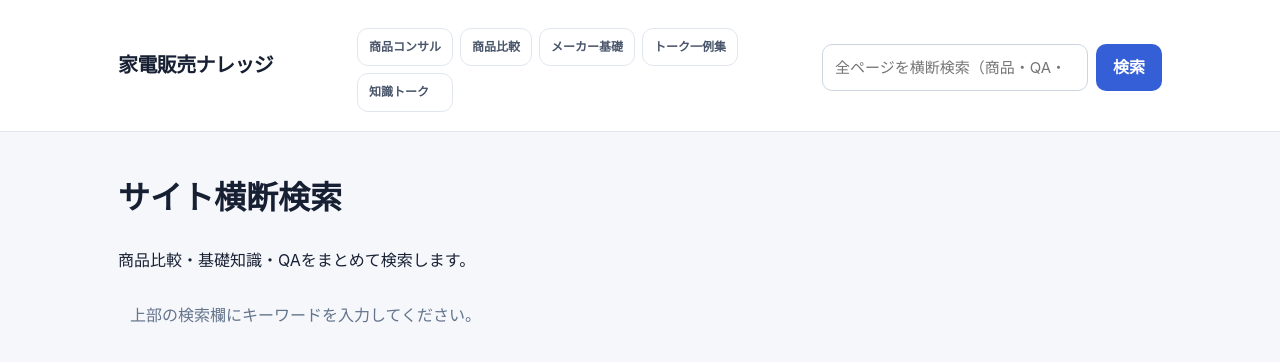
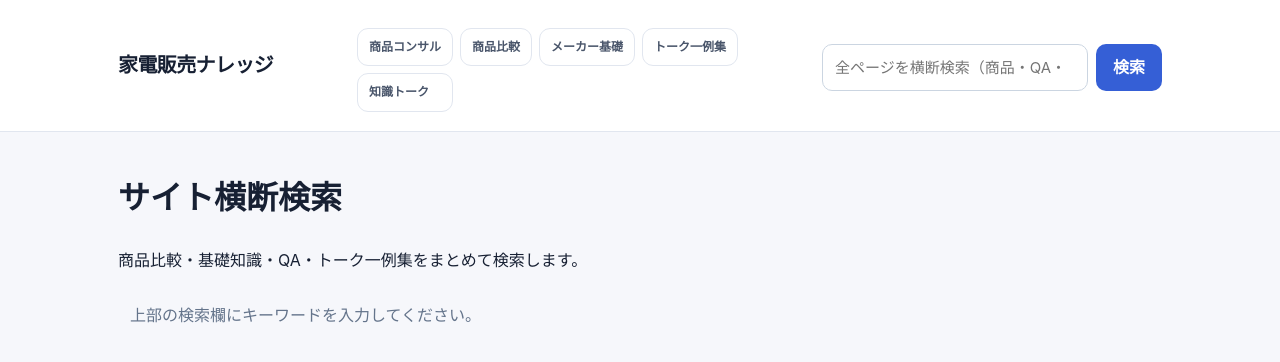
Before and after one commit to ryofukazawa324-ai/kadenhanbaigyomu, a plain HTML site: page search.html in a window 1280 px wide. Drawn offline with Linux system fonts and the light colour scheme.

Commit message:
Update global search description and cache version

```diff
--- a/search.html
+++ b/search.html
@@ -1 +1 @@
-<!doctype html><html lang="ja"><head><meta charset="utf-8"><meta name="viewport" content="width=device-width,initial-scale=1"><title>横断検索 | 家電販売ナレッジ</title><link rel="stylesheet" href="site.css"><style>.searchResult{display:block;background:#fff;border:1px solid #e1e6ef;border-radius:12px;padding:15px;margin:10px 0}.searchResult h3{margin:4px 0}.searchResult p{margin:5px 0;color:#475569}.searchType{font-size:12px;font-weight:800;color:#355fd6}.searchStatus{padding:12px;color:#64748b}.searchResult a{color:#355fd6;text-decoration:underline}</style></head><body><div id="header"></div><main class="shell"><h1>サイト横断検索</h1><p>商品比較・基礎知識・QAをまとめて検索します。</p><div id="searchStatus" class="searchStatus">検索準備中…</div><div id="searchResults"></div></main><script src="site.js"></script><script>document.getElementById('header').innerHTML=KadenSite.nav('search');</script><script src="global_search.js"></script></body></html>
+<!doctype html><html lang="ja"><head><meta charset="utf-8"><meta name="viewport" content="width=device-width,initial-scale=1"><title>横断検索 | 家電販売ナレッジ</title><link rel="stylesheet" href="site.css"><style>.searchResult{display:block;background:#fff;border:1px solid #e1e6ef;border-radius:12px;padding:15px;margin:10px 0}.searchResult h3{margin:4px 0}.searchResult p{margin:5px 0;color:#475569}.searchType{font-size:12px;font-weight:800;color:#355fd6}.searchStatus{padding:12px;color:#64748b}.searchResult a{color:#355fd6;text-decoration:underline}</style></head><body><div id="header"></div><main class="shell"><h1>サイト横断検索</h1><p>商品比較・基礎知識・QA・トーク一例集をまとめて検索します。</p><div id="searchStatus" class="searchStatus">検索準備中…</div><div id="searchResults"></div></main><script src="site.js"></script><script>document.getElementById('header').innerHTML=KadenSite.nav('search');</script><script src="global_search.js?v=20261117-search-fix"></script></body></html>
```
